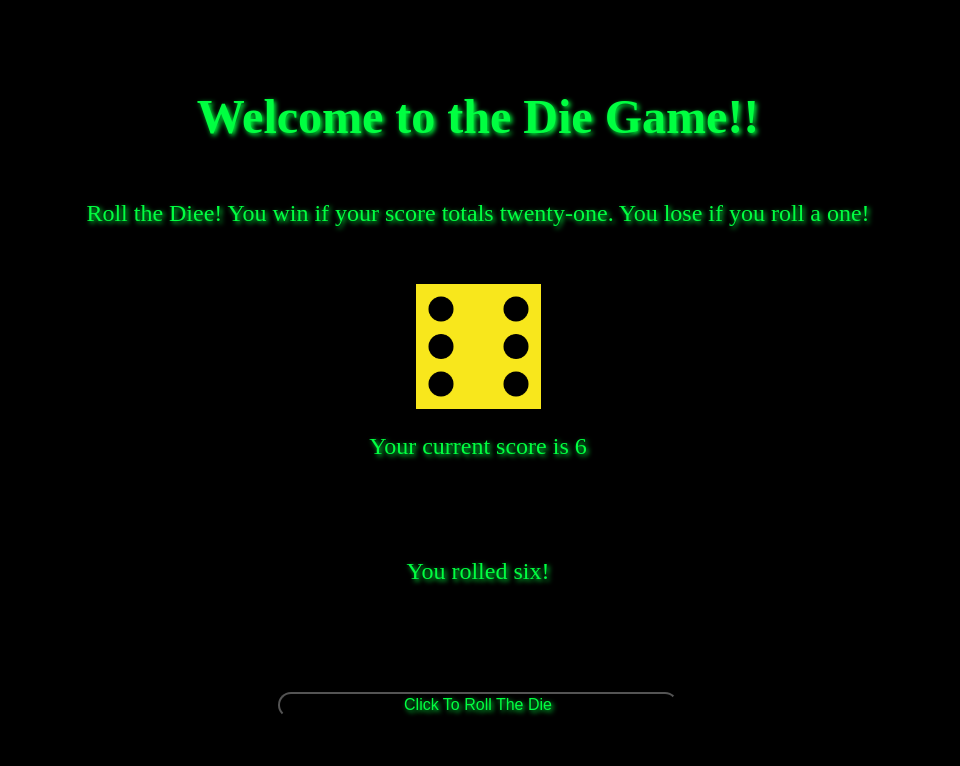
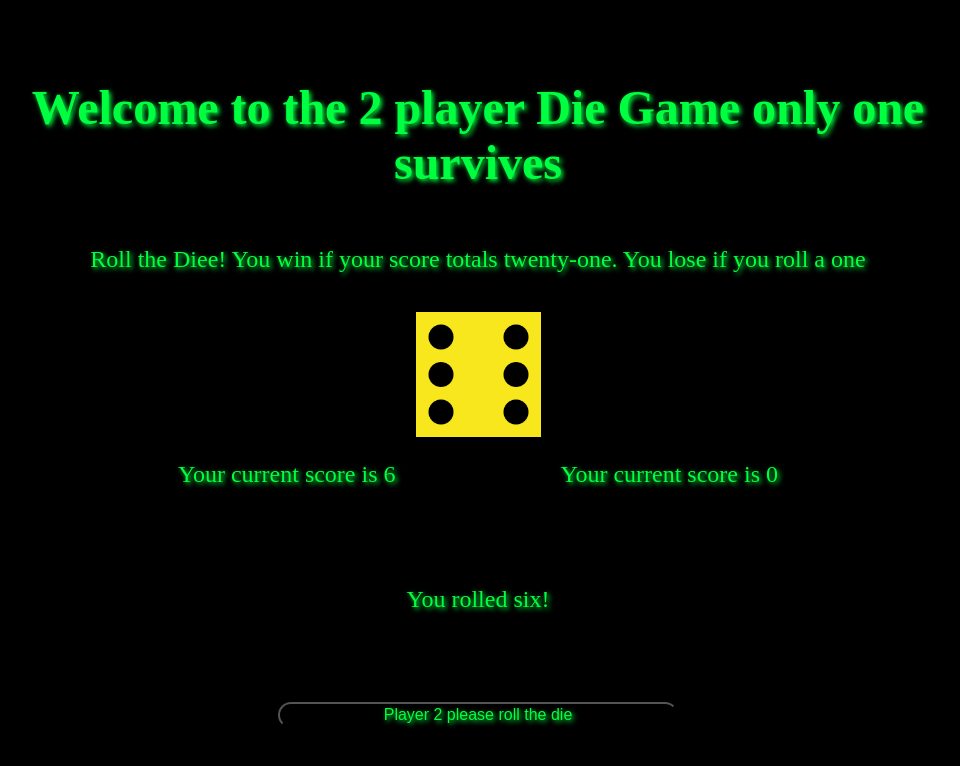
Before and after one commit to morningdump69/diccegame, a plain HTML site: page index.html in a window 1280 px wide. Both pictures are taken after a click on the button "Click To Roll The Die". Shown: the whole page, without its empty margins (162-1122 px from the left). Drawn offline with Linux system fonts and the light colour scheme.

Commit message:
final push

```diff
--- a/index.html
+++ b/index.html
@@ -16,9 +16,9 @@
         <div id = "topBar">
 
 
-            <h1>Welcome to the Die Game!!</h1>
+            <h1>Welcome to the 2 player Die Game only one survives</h1>
 
-            <p>Roll the Diee! You win if your score totals twenty-one. You lose if you roll a one!</p>
+            <p>Roll the Diee! You win if your score totals twenty-one. You lose if you roll a one</p>
 
         </div>
 
@@ -33,7 +33,9 @@
 
             <div id = "score">
 
-              <p>current score:0</p>
+              <p>player one current score:0</p>
+
+              <p>player two current score:0</p>
 
           </div>
 
@@ -45,7 +47,7 @@
 
         </div>
 
-        <div id = botBar>
+        <div id = butBar>
 
 
             <button id = "roller">Click To Roll The Die</button>
--- a/script.js
+++ b/script.js
@@ -1,53 +1,119 @@
-let score = document.getElementsByTagName("p")[1]
-let roll = document.getElementsByTagName("p")[2]
+let score1 = document.getElementsByTagName("p")[1]
+let score2 = document.getElementsByTagName("p")[2]
+let roll = document.getElementsByTagName("p")[3]
 let button = document.getElementById("roller")
 let reset = document.getElementById("reset")
 let dice = document.getElementById("dice")
-let current = 0
+let player1 = 0
+let player2 = 0
+let turn = 0
+
+
+
 
 document.addEventListener("click",(event)=> {
     if (event.target == button) {
         let num = Math.ceil(Math.random()*6)
-        current+=num
-        score.textContent = `Your current score is ${current}`
+        if (turn % 2 == 0){
+            player1 += num
+        }
+
+        else{
+            player2 += num
+        }
+
+        score1.textContent = `Your current score is ${player1}`
+        score2.textContent = `Your current score is ${player2}`
         switch (true) {
-            case num == 1:
-                roll.textContent = `You rolled a one! You suck kiddo, get outta here!`
+
+            case
+
+                num == 1:
+                if (turn % 2 ==0){
+
+                    score1.textContent = "Player1 Looses and must now die"
+                    score2.textContent = "Player2 wins and is now free"
+                }
+                else {
+                    score1.textContent = "Player1 wins and is now free"
+                    score2.textContent ="Player2 looses and must now die"
+                }
                 button.style.display = "none"
                 reset.style.display = "inline"
                 dice.style.backgroundImage = "url(img/dice1.png)"
                 break
-            case num == 2:
+
+            case
+
+                num == 2:
+
                 roll.textContent = `You rolled  two!`
                 dice.style.backgroundImage = "url(img/dice2.png)"
                 break
-            case num == 3:
+
+            case
+                num == 3:
+
                 roll.textContent = `You rolled  three!`
                 dice.style.backgroundImage = "url(img/dice3.png)"
                 break
-            case num == 4:
+
+            case
+                num == 4:
+
                 roll.textContent = `You rolled  four!`
                 dice.style.backgroundImage = "url(img/dice4.png)"
                 break
-            case num == 5:
+
+            case
+                num == 5:
+
                 roll.textContent = `You rolled  five!`
                 dice.style.backgroundImage = "url(img/dice5.png)"
                 break
-            case num == 6:
+
+            case
+                num == 6:
+
                 roll.textContent = `You rolled  six!`
                 dice.style.backgroundImage = "url(img/dice6.png)"
                 break
         }
     }
-    if (current >= 21) {
-        roll.textContent = `You have won with a score of ${current}. Double or nothing?`
+
+    turn++
+    if (turn % 2 ==0){
+
+        button.textContent = "Player 1 please roll the die"
+}
+    else{
+        button.textContent = "Player 2 please roll the die"
+    }
+
+
+
+
+
+    if (player1 >= 21) {
+
+        roll.textContent = `You have won with a score of ${player1}. player 2 shall now die!?`
         button.style.display = "none"
         reset.style.display = "inline"
     }
+
+
+    if (player2 >= 21) {
+
+        roll.textContent = `You have won with a score of ${player2}. player 1 shall now die!?`
+        button.style.display = "none"
+        reset.style.display = "inline"
+}
+
 })
+document.addEventListener("click",(event)=>{
 
-document.addEventListener("click",(event)=>{
     if (event.target == reset) {
+
        window.location.reload(true)
     }
 })
--- a/style.css
+++ b/style.css
@@ -36,6 +36,15 @@ body {
   text-shadow: 2px 2px 5px #00FF41;
 }
 
+#score {
+  display: flex;
+  font-size: x-large;
+  width: 600px;
+  text-shadow: 2px 2px 5px #00FF41;
+  flex-direction: row;
+  align-items: center;
+  justify-content: space-between;
+}
 
 #mid {
   display: flex;
@@ -44,12 +53,6 @@ body {
   align-items: center;
 }
 
-#score {
-  font-size: x-large;
-  text-shadow: 2px 2px 5px #00FF41;
-  flex-direction: column;
-  align-items: center;
-}
 
 #dice {
   display: flex;
@@ -82,7 +85,6 @@ body {
   color: #00FF41;
   text-shadow: 2px 2px 5px #00FF41;
   box-shadow: 3px 3px 5px black;
-  width: 400px;
   margin-bottom: 25px;
   font-size: initial;
 }
```
